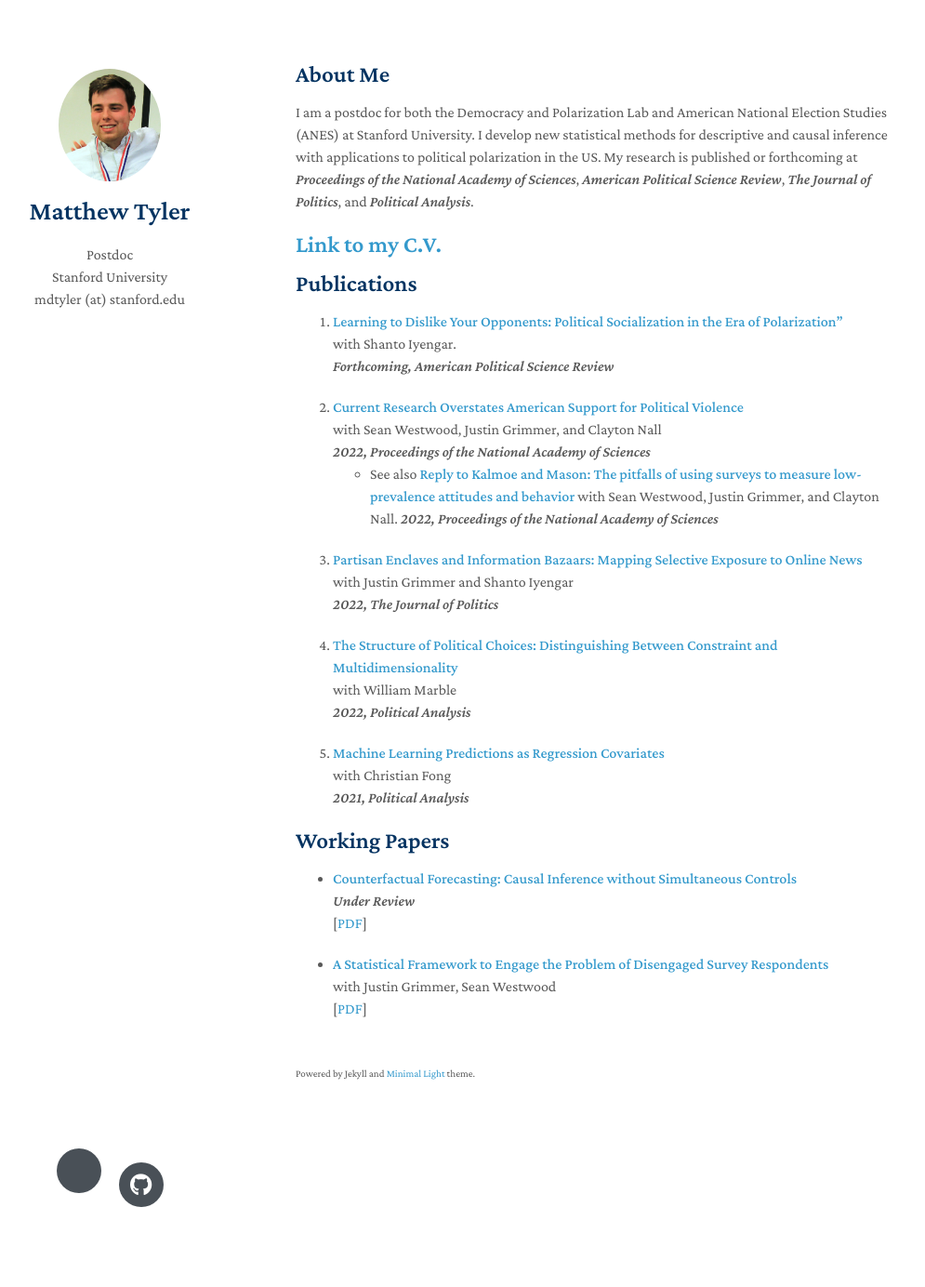
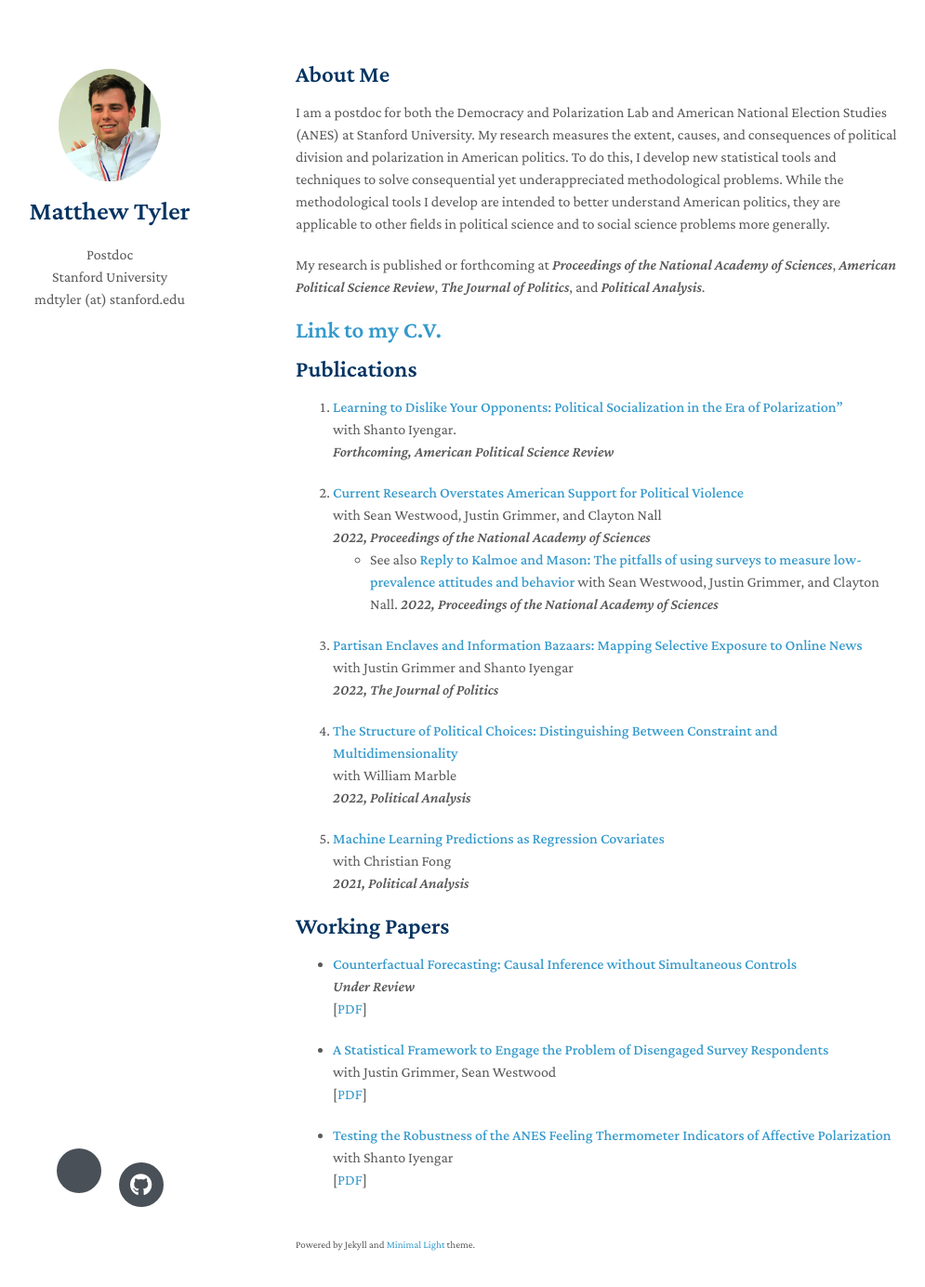
Before and after one commit to matthewtyler/matthewtyler.github.io, a Jekyll site: the page built from index.md, in a window 1280 px wide and 1400 px high. Shown: the top 1384 px of the window at 93% size, without its empty margins (152-1147 px from the left). Built offline with Jekyll 4.4.1, drawn with Linux system fonts in a browser that asks for light colours; nearby versions of some CDN libraries; a style sheet for code colours, icons or effects is not loaded; our own code applies the rules of GitHub Pages for plain Markdown files.

Commit message:
Update index.md

```diff
--- a/index.md
+++ b/index.md
@@ -4,7 +4,9 @@ layout: homepage
 
 ## About Me
 
-I am a postdoc for both the Democracy and Polarization Lab and American National Election Studies (ANES) at Stanford University. I develop new statistical methods for descriptive and causal inference with applications to political polarization in the US. My research is published or forthcoming at *Proceedings of the National Academy of Sciences*, *American Political Science Review*, *The Journal of Politics*, and *Political Analysis*.
+I am a postdoc for both the Democracy and Polarization Lab and American National Election Studies (ANES) at Stanford University. My research measures the extent, causes, and consequences of political division and polarization in American politics. To do this, I develop new statistical tools and techniques to solve consequential yet underappreciated methodological problems. While the methodological tools I develop are intended to better understand American politics, they are applicable to other fields in political science and to social science problems more generally.
+
+My research is published or forthcoming at *Proceedings of the National Academy of Sciences*, *American Political Science Review*, *The Journal of Politics*, and *Political Analysis*.
 
 ## [Link to my C.V.](https://www.dropbox.com/s/sm0pfjekpzdykd7/CV.pdf?dl=0)
 
@@ -60,6 +62,12 @@ I am a postdoc for both the Democracy and Polarization Lab and American National
   <br>
   [[PDF][8]]
 
+* **[Testing the Robustness of the ANES Feeling Thermometer Indicators of Affective Polarization][11]**
+  <br>
+  with Shanto Iyengar
+  <br>
+  [[PDF][11]]
+
 [1]: https://osf.io/a8m3n/
 [2]: https://doi.org/10.1086/716950
 [3]: https://www.doi.org/10.1017/pan.2021.3
```
Also changed, not shown: other parts of index.md (+2 -1 lines).
